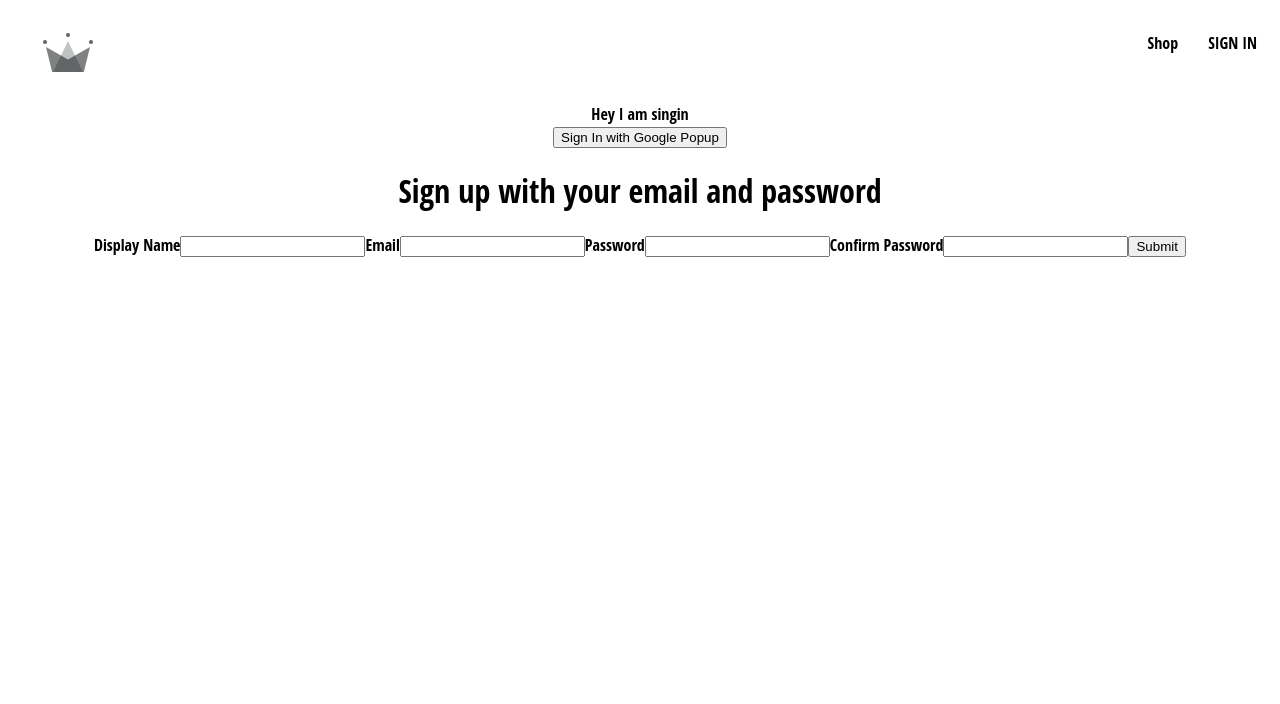
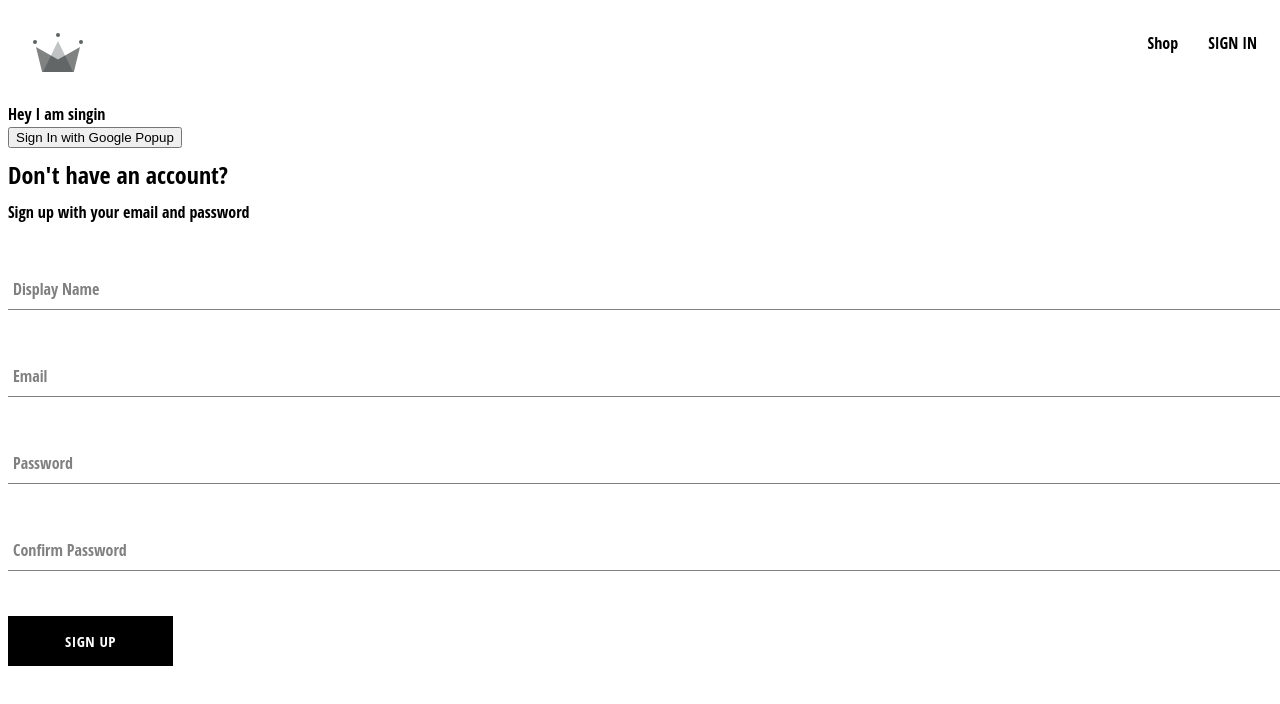
Before and after one commit to Akshaybagai52/bagai-commerce, a React (Create React App) app: page /sign-in in a window 1280 px wide. Shown: the top 704 px of the page. Built offline with nearby package versions, Linux system fonts and the light colour scheme.

Commit message:
applied signup

```diff
--- /dev/null
+++ b/src/components/button/Button.js
@@ -0,0 +1,15 @@
+import "./button.styles.scss";
+const BUTTON_TYPE_CLASSES = {
+  google: "google-sign-in",
+  inverted: "inverted"
+};
+export default function Button({ children, buttonType, ...otherProps }) {
+  return (
+    <button
+      className={`button-container ${BUTTON_TYPE_CLASSES[buttonType]}`}
+      {...otherProps}
+    >
+      {children}
+    </button>
+  );
+}
--- /dev/null
+++ b/src/components/button/button.styles.scss
@@ -0,0 +1,46 @@
+.button-container {
+  min-width: 165px;
+  width: auto;
+  height: 50px;
+  letter-spacing: 0.5px;
+  line-height: 50px;
+  padding: 0 35px 0 35px;
+  font-size: 15px;
+  background-color: black;
+  color: white;
+  text-transform: uppercase;
+  font-family: 'Open Sans Condensed';
+  font-weight: bolder;
+  border: none;
+  cursor: pointer;
+  display: flex;
+  justify-content: center;
+
+  &:hover {
+    background-color: white;
+    color: black;
+    border: 1px solid black;
+  }
+
+  &.google-sign-in {
+    background-color: #4285f4;
+    color: white;
+
+    &:hover {
+      background-color: #357ae8;
+      border: none;
+    }
+  }
+
+  &.inverted {
+    background-color: white;
+    color: black;
+    border: 1px solid black;
+
+    &:hover {
+      background-color: black;
+      color: white;
+      border: none;
+    }
+  }
+}
--- /dev/null
+++ b/src/components/form-input/FormInput.js
@@ -0,0 +1,17 @@
+import "./FormInput.styles.scss";
+export default function FormInput({ label, ...otherProps }) {
+  return (
+    <div className="group">
+      <input className="form-input" {...otherProps} />
+      {label && (
+        <label
+          className={`${
+            otherProps.value.length ? "shring" : ""
+          } form-input-label`}
+        >
+          {label}
+        </label>
+      )}
+    </div>
+  );
+}
--- /dev/null
+++ b/src/components/form-input/FormInput.styles.scss
@@ -0,0 +1,54 @@
+$sub-color: grey;
+$main-color: black;
+
+@mixin shrinkLabel {
+  top: -14px;
+  font-size: 12px;
+  color: $main-color;
+}
+
+.group {
+  position: relative;
+  margin: 45px 0;
+
+  .form-input {
+    background: none;
+    background-color: white;
+    color: $sub-color;
+    font-size: 18px;
+    padding: 10px 10px 10px 5px;
+    display: block;
+    width: 100%;
+    border: none;
+    border-radius: 0;
+    border-bottom: 1px solid $sub-color;
+    margin: 25px 0;
+
+    &:focus {
+      outline: none;
+    }
+
+    &:focus ~ .form-input-label {
+      @include shrinkLabel();
+    }
+  }
+
+  input[type='password'] {
+    letter-spacing: 0.3em;
+  }
+
+  .form-input-label {
+    color: $sub-color;
+    font-size: 16px;
+    font-weight: normal;
+    position: absolute;
+    pointer-events: none;
+    left: 5px;
+    top: 10px;
+    transition: 300ms ease all;
+
+    &.shrink {
+      @include shrinkLabel();
+    }
+  }
+}
--- a/src/components/routes/signup/sign-up.js
+++ b/src/components/routes/signup/sign-up.js
@@ -1,15 +1,51 @@
 import { useState } from "react";
+import Button from "../../button/Button";
+import FormInput from "../../form-input/FormInput";
+import {
+  createAuthUserWithEmailAndPassword,
+  createUserDocumentFromAuth
+} from "../utility/firebase/firebase";
+
+import "./sign-up.styles.scss";
+const defaultFormFields = {
+  displayName: "",
+  email: "",
+  password: "",
+  confirmPassword: ""
+};
 
 export default function SignUpForm() {
-  const defaultFormFields = {
-    displayName: "",
-    email: "",
-    password: "",
-    confirmPassword: ""
-  };
   const [formFields, setFormFields] = useState(defaultFormFields);
   const { displayName, email, password, confirmPassword } = formFields;
   console.log(formFields);
+
+  const resetFormFields = () => {
+    setFormFields(defaultFormFields);
+  };
+
+  const handleSubmit = async (event) => {
+    event.preventDefault();
+
+    if (password !== confirmPassword) {
+      alert("password didn't match");
+      return;
+    }
+    try {
+      const { user } = await createAuthUserWithEmailAndPassword(
+        email,
+        password
+      );
+      await createUserDocumentFromAuth(user, { displayName });
+      resetFormFields();
+    } catch (error) {
+      if (error.code === "auth/email-already-in-use") {
+        alert("cannot create user, email already in use");
+      } else {
+        console.log("user creation made an error", error.message);
+      }
+    }
+  };
+
   const handleChange = (event) => {
     const { name, value } = event.target;
 
@@ -18,37 +54,35 @@
 
   return (
     <div>
-      <h1>Sign up with your email and password</h1>
-      <form onSubmit={() => {}}>
-        <label>Display Name</label>
-        <input
+      <h2>Don't have an account?</h2>
+      <span>Sign up with your email and password</span>
+      <form onSubmit={handleSubmit}>
+        <FormInput
+          label="Display Name"
           type="text"
           onChange={handleChange}
           name="displayName"
           value={displayName}
           required
         />
-
-        <label>Email</label>
-        <input
+        <FormInput
+          label="Email"
           type="email"
           onChange={handleChange}
           name="email"
           value={email}
           required
         />
-
-        <label>Password</label>
-        <input
+        <FormInput
+          label="Password"
           type="password"
           onChange={handleChange}
           name="password"
           value={password}
           required
         />
-
-        <label>Confirm Password</label>
-        <input
+        <FormInput
+          label="Confirm Password"
           type="password"
           onChange={handleChange}
           name="confirmPassword"
@@ -56,7 +90,7 @@
           required
         />
 
-        <button type="submit">Submit</button>
+        <Button type="submit">Sign Up</Button>
       </form>
     </div>
   );
--- /dev/null
+++ b/src/components/routes/signup/sign-up.styles.scss
@@ -0,0 +1,8 @@
+.sign-up-container {
+  display: flex;
+  flex-direction: column;
+  width: 380px;
+}
+h2 {
+  margin: 10px 0;
+}
--- a/src/components/routes/utility/firebase/firebase.js
+++ b/src/components/routes/utility/firebase/firebase.js
@@ -4,7 +4,8 @@
   getAuth,
   signInWithRedirect,
   signInWithPopup,
-  GoogleAuthProvider
+  GoogleAuthProvider,
+  createUserWithEmailAndPassword
 } from "firebase/auth";
 import { getFirestore, doc, getDoc, setDoc } from "firebase/firestore";
 // TODO: Add SDKs for Firebase products that you want to use
@@ -36,7 +37,10 @@
   signInWithRedirect(auth, provider);
 
 export const db = getFirestore();
-export const createUserDocumentFromAuth = async (userAuth) => {
+export const createUserDocumentFromAuth = async (
+  userAuth,
+  additionInformation
+) => {
   const userDocRef = doc(db, "users", userAuth.uid);
   console.log(userDocRef);
   const userSnapshot = await getDoc(userDocRef);
@@ -51,7 +55,8 @@
       await setDoc(userDocRef, {
         displayName,
         email,
-        createdAt
+        createdAt,
+        ...additionInformation
       });
     } catch (error) {
       console.log("error creating the user", error.message);
@@ -59,3 +64,8 @@
   }
   return userDocRef;
 };
+
+export const createAuthUserWithEmailAndPassword = async (email, password) => {
+  if (!email || !password) return;
+  return await createUserWithEmailAndPassword(auth, email, password);
+};
--- a/src/styles.scss
+++ b/src/styles.scss
@@ -1,6 +1,6 @@
 body {
   font-family: "Open Sans Condensed", sans-serif;
-  text-align: center;
+
 }
 a {
   text-decoration: none;
```
